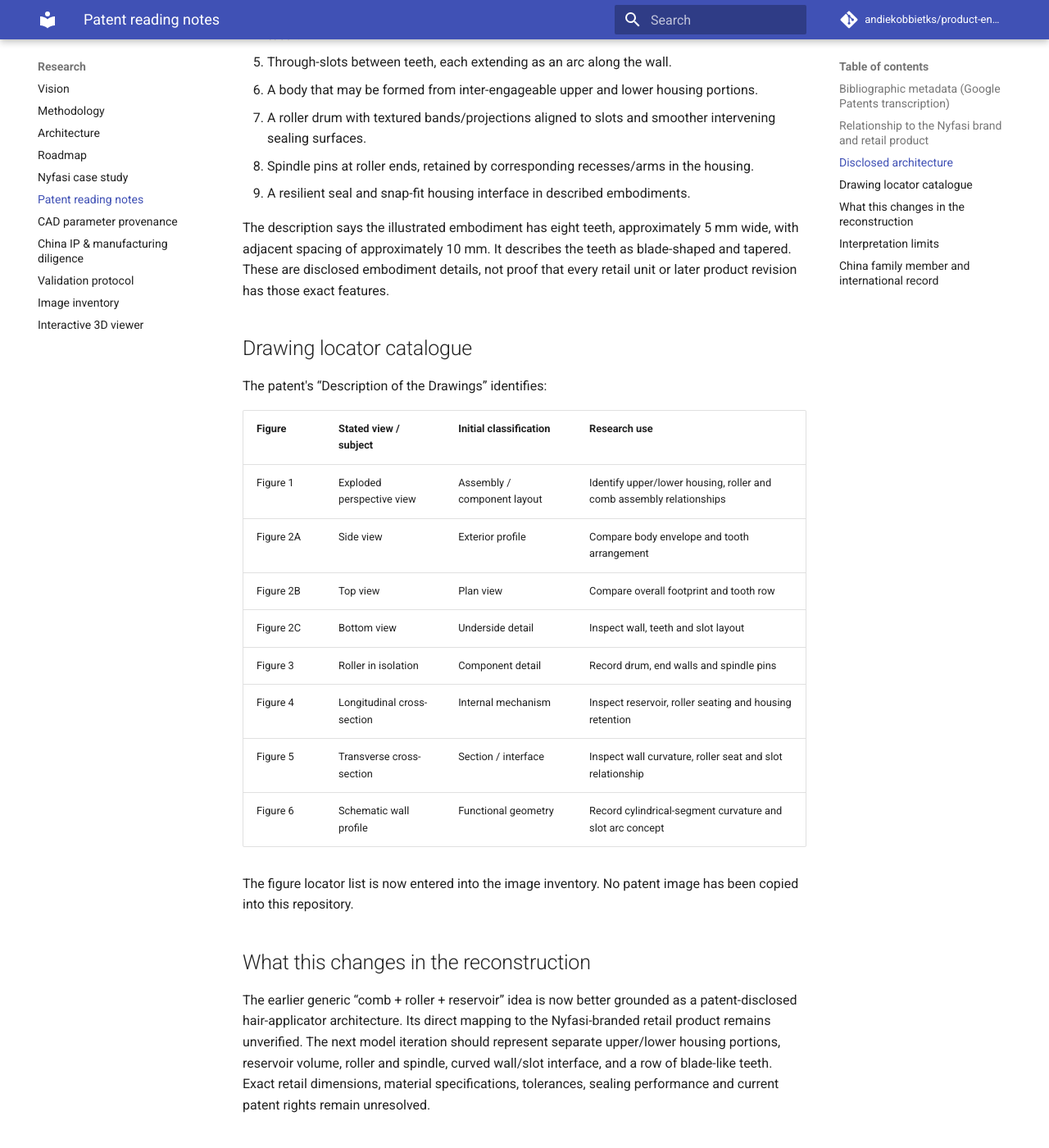
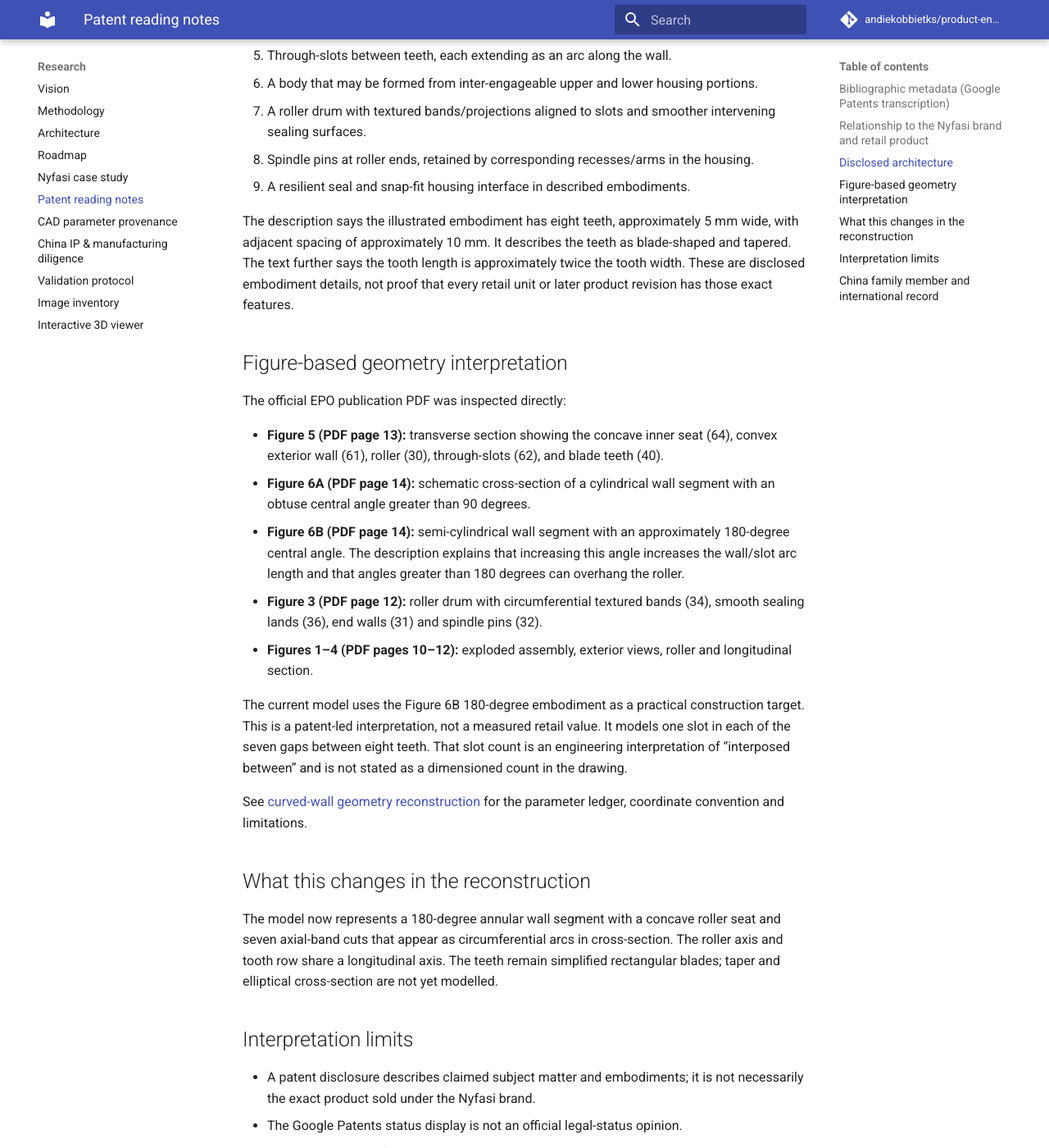
Before and after one commit to andiekobbietks/product-engineering-lab, an MkDocs documentation site: the page built from docs/experiments/patent-reading-notes.md, in a window 1280 px wide and 1400 px high, scrolled down 1309 px. Shown: the whole window at 82% size. Built offline with MkDocs 1.6.1 and Material for MkDocs 9.7.7, drawn with Linux system fonts in a browser that asks for light colours; comment, search, counter and statistics services are not loaded; some of the changed text lies outside the part shown.

Commit message:
Record inspection of patent figures 5 and 6

```diff
--- a/docs/experiments/patent-reading-notes.md
+++ b/docs/experiments/patent-reading-notes.md
@@ -1,12 +1,12 @@
 # Patent reading notes — GB2591502A
 
 **Source:** [GB2591502A, Hair applicator](https://patents.google.com/patent/GB2591502A/en)
+**Additional figure copy inspected:** [EP4096470B1, official EPO publication PDF](https://data.epo.org/publication-server/rest/v1.2/publication-dates/2024-08-21/patents/EP4096470NWB1/document.pdf)
 **Use in this project:** technical disclosure reference only; not a manufacturing specification, product teardown or freedom-to-operate opinion.
 
 ## Bibliographic metadata (Google Patents transcription)
 
 - Publication: GB2591502A
-- Title: Hair applicator
 - Inventor field: Mouhamad Youmna
 - Assignee fields: Myana Naturals Ltd (current/original assignee shown by Google Patents; verify against the official register)
 - Priority / filing date shown: 31 January 2020
@@ -16,7 +16,7 @@
 
 ## Relationship to the Nyfasi brand and retail product
 
-The patent metadata identifies Mouhamad Youmna and Myana Naturals Ltd. The Royal Academy of Engineering identifies Dr Youmna Mouhamad as Nyfasi's founder and CEO and describes the Deluxe Detangler as Nyfasi's patented technology; *Le Journal de Mayotte* also calls the Deluxe Detangler Nyfasi's patented innovation. Combined with the inventor/assignee and family metadata, this is strong cross-source evidence that the family relates to Nyfasi's product. However, neither institutional nor media source explicitly maps publication number GB2591502A to a specific retail SKU or revision. The exact publication-to-retail-revision mapping therefore remains unverified pending primary confirmation.
+The patent metadata identifies Mouhamad Youmna and Myana Naturals Ltd. The Royal Academy of Engineering identifies Dr Youmna Mouhamad as Nyfasi's founder and CEO and describes the Deluxe Detangler as Nyfasi's patented technology; Le Journal de Mayotte also calls the Deluxe Detangler Nyfasi's patented innovation. Combined with the inventor/assignee and family metadata, this is strong cross-source evidence that the family relates to Nyfasi's product. However, neither institutional nor media source explicitly maps publication number GB2591502A to a specific retail SKU or revision. The exact publication-to-retail-revision mapping therefore remains unverified pending primary confirmation.
 
 ## Disclosed architecture
 
@@ -32,37 +32,34 @@ The abstract and description disclose a hair comb/applicator comprising:
 8. Spindle pins at roller ends, retained by corresponding recesses/arms in the housing.
 9. A resilient seal and snap-fit housing interface in described embodiments.
 
-The description says the illustrated embodiment has eight teeth, approximately 5 mm wide, with adjacent spacing of approximately 10 mm. It describes the teeth as blade-shaped and tapered. These are disclosed embodiment details, not proof that every retail unit or later product revision has those exact features.
+The description says the illustrated embodiment has eight teeth, approximately 5 mm wide, with adjacent spacing of approximately 10 mm. It describes the teeth as blade-shaped and tapered. The text further says the tooth length is approximately twice the tooth width. These are disclosed embodiment details, not proof that every retail unit or later product revision has those exact features.
 
-## Drawing locator catalogue
+## Figure-based geometry interpretation
 
-The patent's “Description of the Drawings” identifies:
+The official EPO publication PDF was inspected directly:
 
-| Figure | Stated view / subject | Initial classification | Research use |
-|---|---|---|---|
-| Figure 1 | Exploded perspective view | Assembly / component layout | Identify upper/lower housing, roller and comb assembly relationships |
-| Figure 2A | Side view | Exterior profile | Compare body envelope and tooth arrangement |
-| Figure 2B | Top view | Plan view | Compare overall footprint and tooth row |
-| Figure 2C | Bottom view | Underside detail | Inspect wall, teeth and slot layout |
-| Figure 3 | Roller in isolation | Component detail | Record drum, end walls and spindle pins |
-| Figure 4 | Longitudinal cross-section | Internal mechanism | Inspect reservoir, roller seating and housing retention |
-| Figure 5 | Transverse cross-section | Section / interface | Inspect wall curvature, roller seat and slot relationship |
-| Figure 6 | Schematic wall profile | Functional geometry | Record cylindrical-segment curvature and slot arc concept |
+- **Figure 5 (PDF page 13):** transverse section showing the concave inner seat (64), convex exterior wall (61), roller (30), through-slots (62), and blade teeth (40).
+- **Figure 6A (PDF page 14):** schematic cross-section of a cylindrical wall segment with an obtuse central angle greater than 90 degrees.
+- **Figure 6B (PDF page 14):** semi-cylindrical wall segment with an approximately 180-degree central angle. The description explains that increasing this angle increases the wall/slot arc length and that angles greater than 180 degrees can overhang the roller.
+- **Figure 3 (PDF page 12):** roller drum with circumferential textured bands (34), smooth sealing lands (36), end walls (31) and spindle pins (32).
+- **Figures 1–4 (PDF pages 10–12):** exploded assembly, exterior views, roller and longitudinal section.
 
-The figure locator list is now entered into the image inventory. No patent image has been copied into this repository.
+The current model uses the Figure 6B 180-degree embodiment as a practical construction target. This is a patent-led interpretation, not a measured retail value. It models one slot in each of the seven gaps between eight teeth. That slot count is an engineering interpretation of “interposed between” and is not stated as a dimensioned count in the drawing.
+
+See [curved-wall geometry reconstruction](curved-wall-geometry.md) for the parameter ledger, coordinate convention and limitations.
 
 ## What this changes in the reconstruction
 
-The earlier generic “comb + roller + reservoir” idea is now better grounded as a patent-disclosed hair-applicator architecture. Its direct mapping to the Nyfasi-branded retail product remains unverified. The next model iteration should represent separate upper/lower housing portions, reservoir volume, roller and spindle, curved wall/slot interface, and a row of blade-like teeth. Exact retail dimensions, material specifications, tolerances, sealing performance and current patent rights remain unresolved.
+The model now represents a 180-degree annular wall segment with a concave roller seat and seven axial-band cuts that appear as circumferential arcs in cross-section. The roller axis and tooth row share a longitudinal axis. The teeth remain simplified rectangular blades; taper and elliptical cross-section are not yet modelled.
 
 ## Interpretation limits
 
 - A patent disclosure describes claimed subject matter and embodiments; it is not necessarily the exact product sold under the Nyfasi brand.
 - The Google Patents status display is not an official legal-status opinion.
-- The patent text is not a native CAD model or production drawing package.
+- The patent text and figures are not native CAD or a production drawing package.
 - Patent publication does not establish permission to reproduce protected images or commercialise a reconstruction.
-- The present Sand3D model has been built and exported in CI as a schematic proxy. It has not been checked against authorised reference material or a physical sample.
-
+- The curved wall and slot geometry has not been validated against an authorised physical sample or dimensioned manufacturing drawing.
+- The Sand3D workflow has previously produced structurally readable GLB/OBJ files for the earlier flat proxy. The new curved-wall iteration must pass the same build workflow before its exports can be described as generated.
 
 ## China family member and international record
 
```
